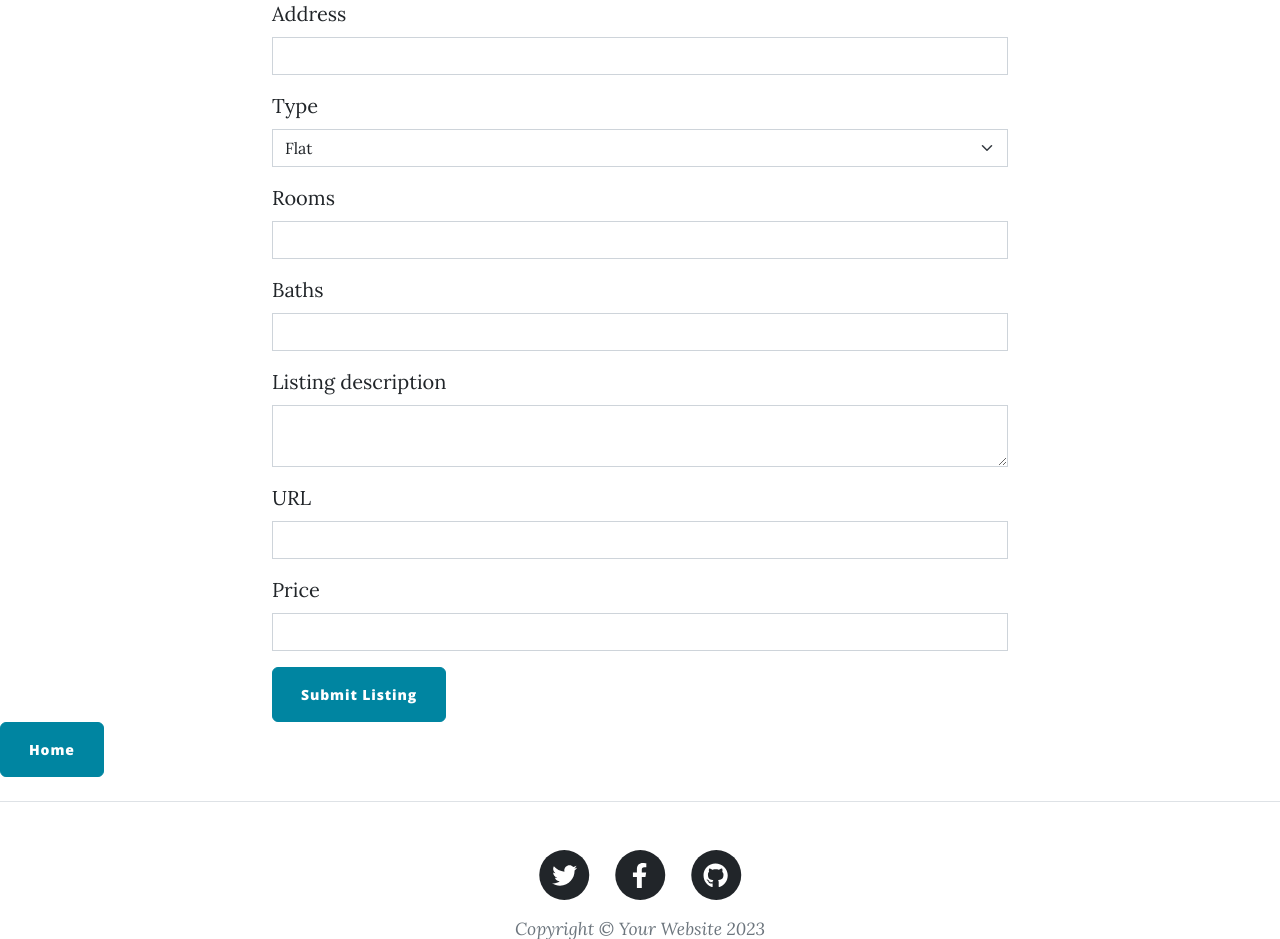
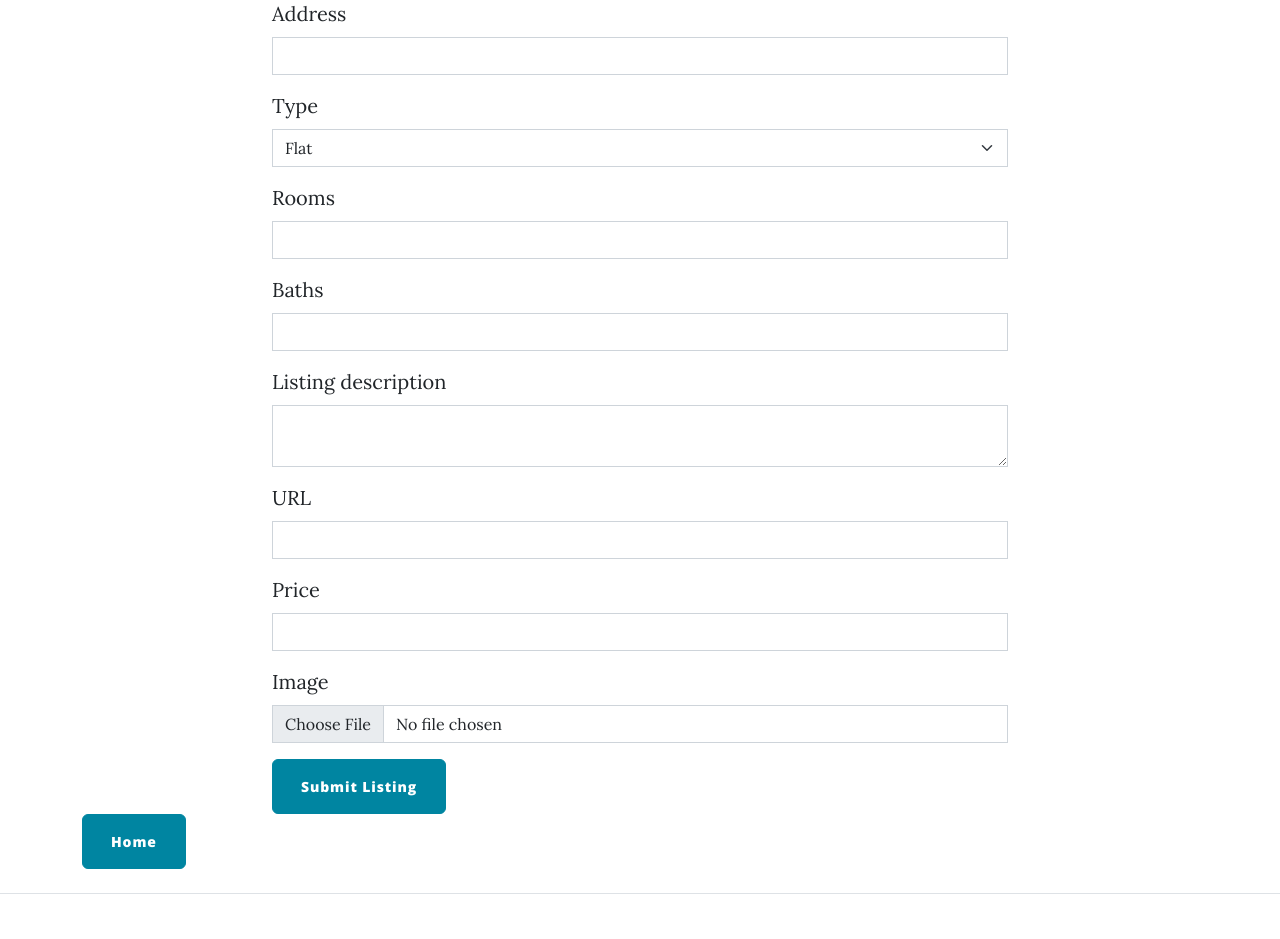
Before and after one commit to tomicoal/real_estate_API, a Flask app: page /add in a window 1280 px wide. Shown: the part 105-1044 px from the top of the page. Run offline with Flask 3, Linux system fonts and the light colour scheme; some libraries are stand-ins or nearby versions.

Commit message:
added background image to listing

```diff
--- a/main.py
+++ b/main.py
@@ -1,17 +1,28 @@
+import os
 from flask import Flask, render_template, request, url_for, redirect, send_from_directory
 from werkzeug.security import generate_password_hash, check_password_hash
+from werkzeug.utils import secure_filename
 from flask_bootstrap import Bootstrap5
 from flask_sqlalchemy import SQLAlchemy
 from flask_wtf import FlaskForm
-from wtforms import StringField, SubmitField, IntegerField, SelectField
-from wtforms.validators import DataRequired, URL
+from wtforms import StringField, SubmitField, IntegerField, SelectField, FileField
+from wtforms.validators import DataRequired, URL, Regexp
 from flask_ckeditor import CKEditor, CKEditorField
 # from flask_login import UserMixin, login_user, LoginManager, login_required, current_user, logout_user
+from flask.json import jsonify
+
+
+UPLOAD_FOLDER = 'static/assets/img/house_images'
+ALLOWED_EXTENSIONS = {'txt', 'pdf', 'png', 'jpg', 'jpeg', 'gif'}
+
 
 app = Flask(__name__)
 
 app.config['SECRET_KEY'] = 'any-secret-key-you-choose'
 app.config['SQLALCHEMY_TRACK_MODIFICATIONS'] = False
+app.config['MAX_CONTENT_LENGTH'] = 1024 * 1024
+app.config['ALLOWED_EXTENSIONS'] = ALLOWED_EXTENSIONS
+app.config['UPLOAD_FOLDER'] = UPLOAD_FOLDER
 Bootstrap5(app)
 ckeditor = CKEditor(app)
 
@@ -20,6 +31,8 @@ app.config['SQLALCHEMY_DATABASE_URI'] = 'sqlite:///listings.db'
 db = SQLAlchemy()
 db.init_app(app)
 app.app_context().push()
+
+
 
 
 # #CREATE TABLE IN DB
@@ -32,11 +45,12 @@ class Listings(db.Model):
     link = db.Column(db.String(250), unique=True, nullable=False)
     description = db.Column(db.Text, nullable=False)
     price = db.Column(db.Integer, nullable=False)
+    image_url = db.Column(db.String, nullable=False)
 
 
 # Line below only required once, when creating DB.
-# with app.app_context():
-#     db.create_all()
+with app.app_context():
+    db.create_all()
 
 
 class CreateListingForm(FlaskForm):
@@ -47,7 +61,19 @@ class CreateListingForm(FlaskForm):
     description = CKEditorField("Listing description", validators=[DataRequired()])
     link = StringField("URL", validators=[DataRequired(), URL()])
     price = IntegerField("Price", validators=[DataRequired()])
+    image = FileField("Image", validators=[DataRequired()])
     submit = SubmitField("Submit Listing")
+
+
+def bad_request(message):
+    response = jsonify({'message': message})
+    response.status_code = 400
+    return response
+
+
+def allowed_file(filename):
+    return '.' in filename and \
+           filename.rsplit('.', 1)[1].lower() in ALLOWED_EXTENSIONS
 
 
 @app.route("/")
@@ -61,6 +87,13 @@ def get_all_listings():
 def add_listing():
     form = CreateListingForm()
     if form.validate_on_submit():
+
+        image_file=form.image.data
+
+        if image_file and allowed_file(image_file.filename):
+            filename = secure_filename(image_file.filename)
+            image_file.save(os.path.join(app.config['UPLOAD_FOLDER'], filename))
+
         listing = Listings(
             address=form.address.data,
             type=form.type.data,
@@ -68,9 +101,11 @@ def add_listing():
             baths=form.baths.data,
             description=form.description.data,
             link=form.link.data,
-            price=form.price.data)
+            price=form.price.data,
+            image_url=f"static/assets/img/house_images/{form.address.data}")
         db.session.add(listing)
         db.session.commit()
+
         return redirect(url_for('get_all_listings'))
     return render_template("add.html", form=form)
 
--- a/templates/add.html
+++ b/templates/add.html
@@ -14,9 +14,11 @@
           {{ render_form(form, novalidate=True, button_map={"submit": "primary"}) }}
 
         </div>
+
       </div>
+      <a class="btn btn-primary float-right" href="{{ url_for('get_all_listings') }}">Home</a>
     </div>
-    <a class="btn btn-primary float-right" href="{{ url_for('get_all_listings') }}">Home</a>
+
   </main>
 
 {% include "footer.html" %}
```
Also changed, not shown: instance/listings.db (deleted).
